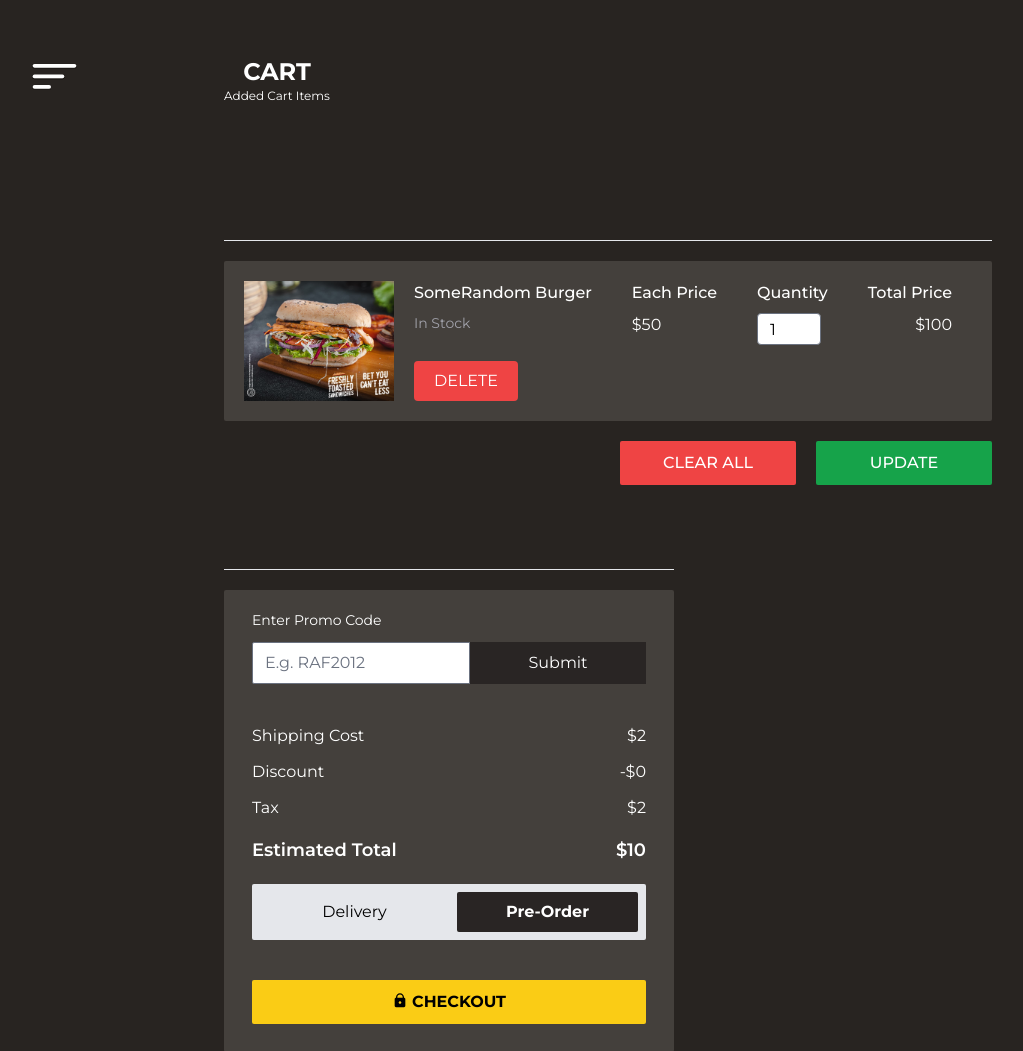
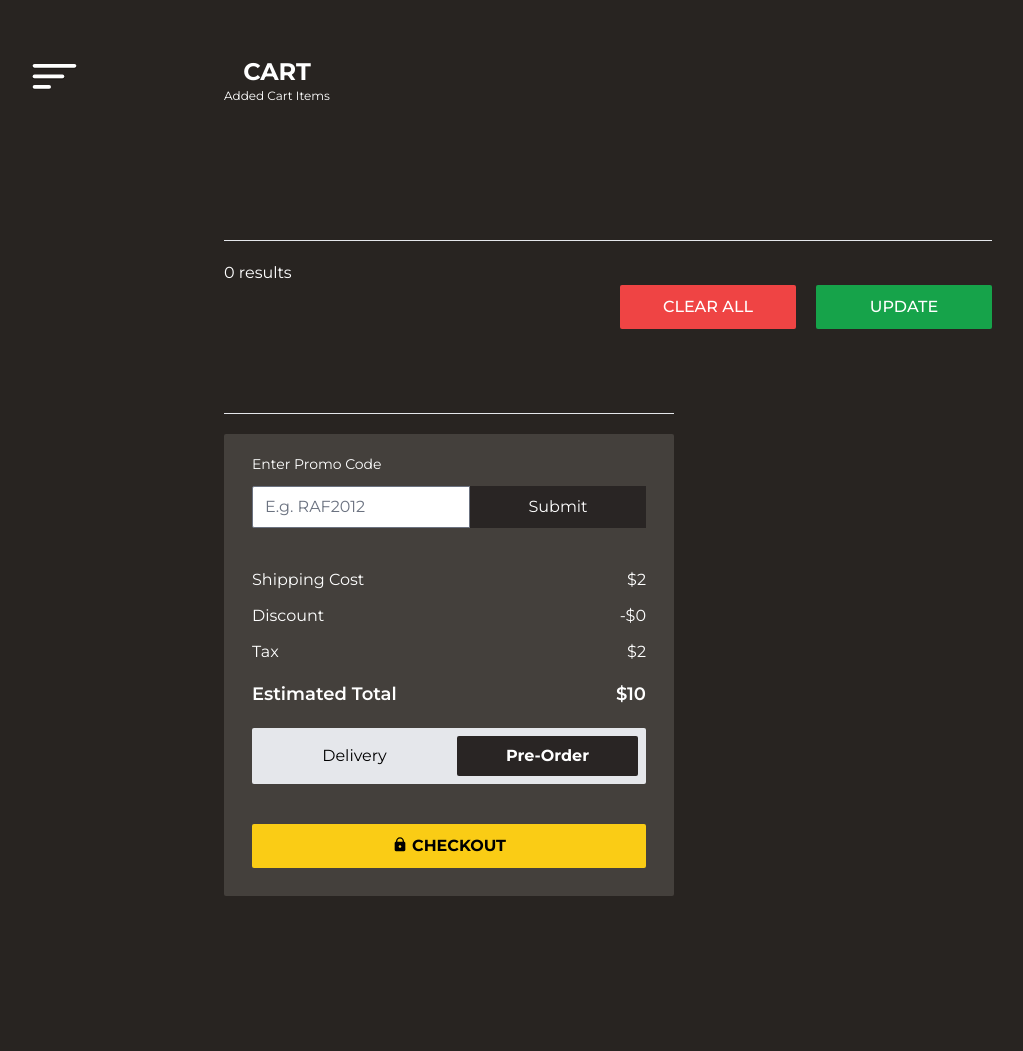
Before and after one commit to fuadmiazi/Online-Restaurant-Management-System-for-CSE482, a PHP site: page /shopping-cart.php in a window 1280 px wide. Shown: the top 1051 px of the page, without its empty margins (32-1055 px from the left). Run offline with PHP 8.4, Linux system fonts and the light colour scheme; a user stored in the database is signed in; data comes from the database, SQL or seed files in the repository; both versions use the stored data as it was after the commit; some libraries are stand-ins or nearby versions; some web fonts are replaced.

Commit message:
listing shopping cart items

```diff
--- a/shopping-cart.php
+++ b/shopping-cart.php
@@ -1,3 +1,15 @@
+<?php
+
+session_start();
+
+?>
+
+<?php
+if (!isset($_SESSION['id'])) {
+   header('location: login.php');
+}
+?>
+
 <!DOCTYPE html>
 <html lang="en">
 
@@ -132,40 +144,75 @@
 
       <div class="flex justify-between items-start px-64 flex-wrap mb-56 bg-[#282421] relative z-10  pt-20">
          <section class="w-[850px] mb-5">
+            <form action="shopping-cart.php" method="POST">
                <hr class="mb-5" />
 
-            <div class="flex justify-between py-5 pl-5 pr-10 bg-stone-700 rounded-sm mb-5">
+               <?php
+               include("config.php");
+
+               $sql = "SELECT * FROM `cart` WHERE `customer_id` = '{$_SESSION['id']}' ORDER BY `added_time` DESC";
+               $result = $conn->query($sql);
+
+               if ($result->num_rows > 0) {
+                  // output data of each row
+                  while ($row = $result->fetch_assoc()) {
+
+                     echo '<div class="flex justify-between py-5 pl-5 pr-10 bg-stone-700 rounded-sm mb-5">
                      <div class="flex gap-5">
                         <img class="w-[150px] h-[120px] object-cover object-bottom" src="images/food1.jpg" alt="" />
                         <div class="flex flex-col justify-between">
                            <div class="">
-                        <p class="font-medium mb-2">SomeRandom Burger</p>
+                              <p class="font-medium mb-2 w-[180px]">' . $row['item_name'] . '</p>
                               <p class="text-sm text-zinc-400">In Stock</p>
                            </div>
                            <div class="">
-                        <button class="px-5 py-2 bg-red-500 hover:bg-red-600 rounded">DELETE</button>
+                              <button class="delete-btn px-5 py-2 bg-red-500 hover:bg-red-600 rounded">DELETE</button>
                            </div>
                         </div>
                      </div>
 
                      <div class="flex flex-col items-start gap-2">
                         <p class="font-medium">Each Price</p>
-                  <p class="text-base">$50</p>
+                        <p class="text-base">' . $row['total_price'] / $row['quantity'] . '</p>
                      </div>
                      <div class="flex flex-col items-start gap-2">
                         <p class="font-medium">Quantity</p>
-                  <input class="text-black w-16 rounded h-8" type="number" name="points" step="1" value="1" min="0"/>
+                        <input class="text-black w-16 rounded h-8" type="number" name="points" step="1" value="' . $row['quantity'] . '"
+                           min="0" />
                      </div>
                      <div class="flex flex-col items-end gap-2">
                         <p class="font-medium">Total Price</p>
-                  <p class="text-base">$100</p>
+                        <p class="text-base">' . $row['total_price'] . '</p>
                      </div>
-            </div>
+                  </div>';
+
+                  }
+
+
+               } else {
+                  echo "0 results";
+               }
+
+               $conn->close();
+
+               ?>
+
+
+
+
+
+
+
+
+
 
                <div class="update-btn flex justify-end gap-5 mb-16">
-               <button class="bg-red-500 hover:bg-red-600 h-11 w-44 rounded-sm font-medium">CLEAR ALL</button>
-               <button class="bg-green-600 hover:bg-green-700 h-11 w-44 rounded-sm font-medium">UPDATE</button>
+                  <button type="submit"
+                     class="clear-btn bg-red-500 hover:bg-red-600 h-11 w-44 rounded-sm font-medium">CLEAR ALL</button>
+                  <button type="submit"
+                     class="update-btn bg-green-600 hover:bg-green-700 h-11 w-44 rounded-sm font-medium">UPDATE</button>
                </div>
+            </form>
          </section>
 
          <section class="w-[450px]">
```
Also changed, not shown: khanas.sql (+14 -3 lines). Lines whose indentation alone changed are shown as unchanged.
